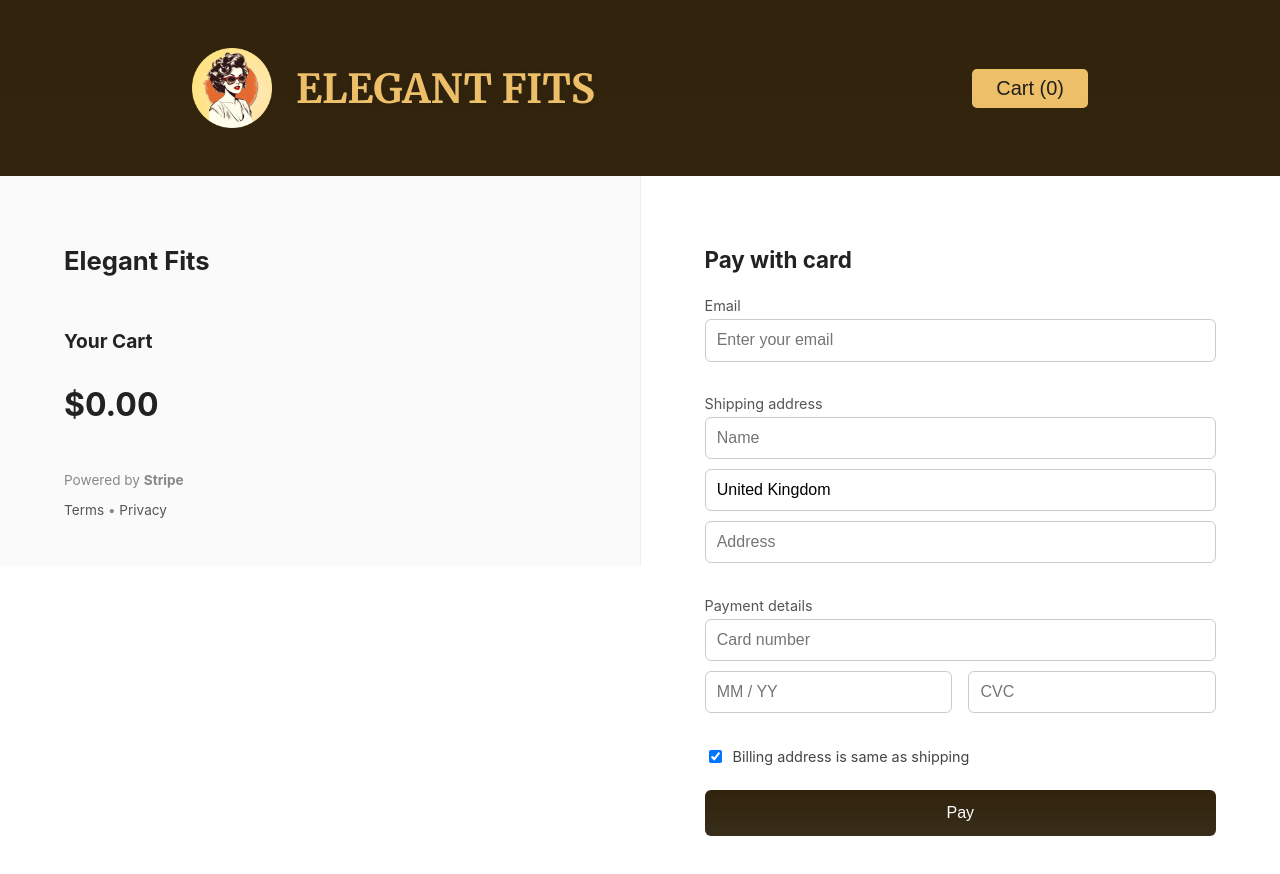
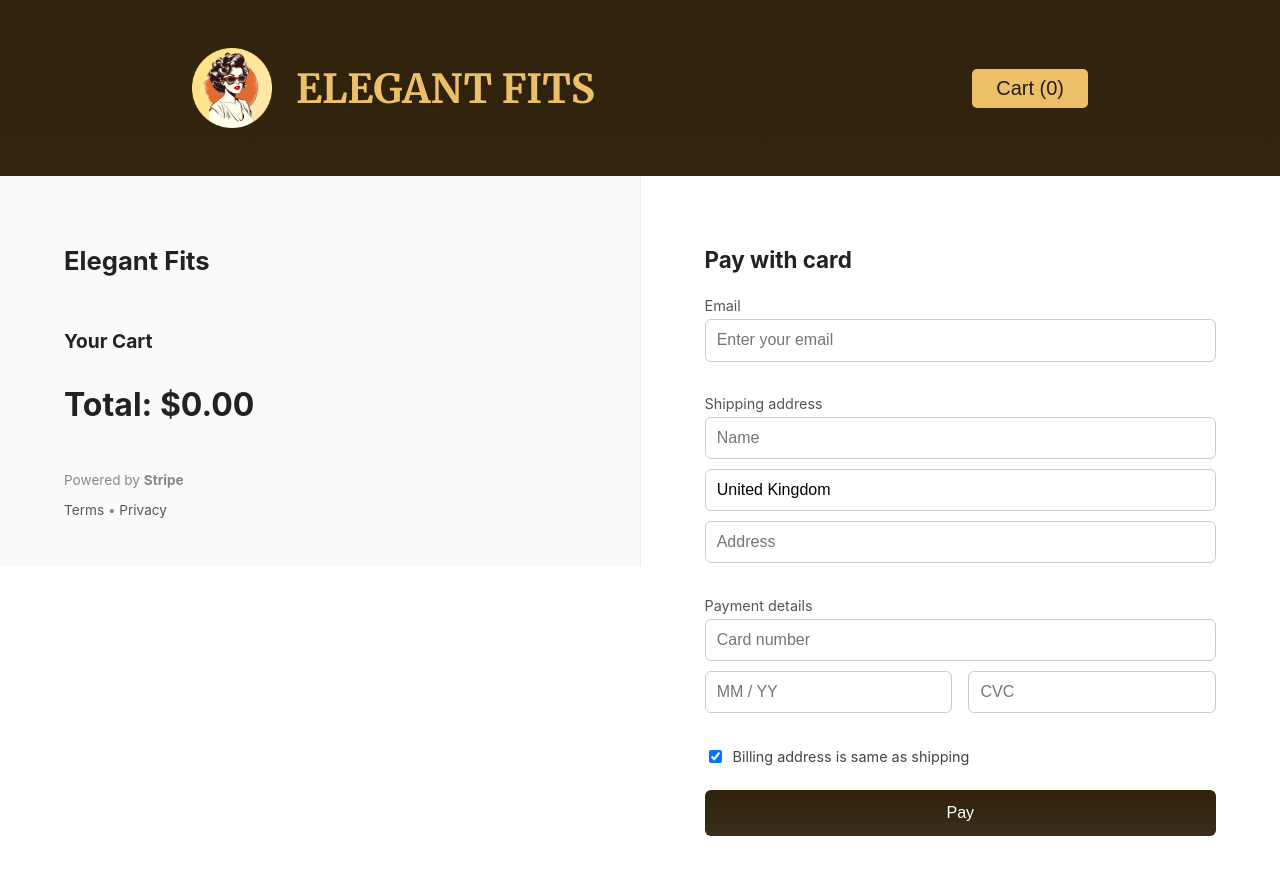
Before and after one commit to seanralph007/Elegant-Fits, a React (Vite) app: page /checkout in a window 1280 px wide. Shown: the top 874 px of the page. Built offline with nearby package versions, Linux system fonts and the light colour scheme.

Commit message:
CheckOut styling update four

```diff
--- a/src/components/CheckOut.tsx
+++ b/src/components/CheckOut.tsx
@@ -23,14 +23,14 @@ export default function Checkout() {
               : cartItems[0]?.title || "Your Cart"}
           </h3>
 
-          <p className="checkout-total">${totalPrice.toFixed(2)}</p>
+          {/* <p className="checkout-total">Total: ${totalPrice.toFixed(2)}</p> */}
 
           <ul>
             {cartItems.map((item) => (
               <li key={item.id}>
                 <div>
                   <p>{item.title}</p>
-                  <p className="qty">Qty {item.quantity}</p>
+                  <p className="qty">Quantity: {item.quantity}</p>
                 </div>
                 <p className="price">
                   ${(item.price * item.quantity).toFixed(2)}
@@ -38,6 +38,8 @@ export default function Checkout() {
               </li>
             ))}
           </ul>
+
+          <p className="checkout-total">Total: ${totalPrice.toFixed(2)}</p>
         </div>
 
         <footer className="powered-by">
--- a/src/components/Checkout.css
+++ b/src/components/Checkout.css
@@ -177,6 +177,10 @@
     margin: 0.5rem;
     width: 95%;
   }
+
+  .price {
+    margin-left: 2.5rem;
+  }
 }
 
 @media (max-width: 600px) {
```
